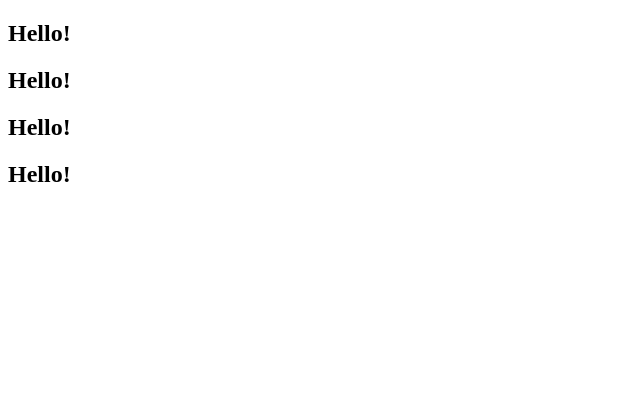
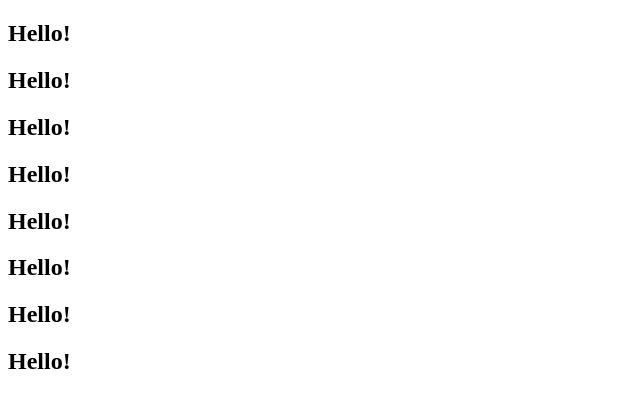
Before and after one commit to equrbanov7/b3, a plain HTML site: page index.html in a window 1280 px wide. Shown: the whole page, without its empty margins (0-640 px from the left). Drawn offline with Linux system fonts and the light colour scheme.

Commit message:
Branch Commit1

```diff
--- a/index.html
+++ b/index.html
@@ -10,5 +10,9 @@
     <h2>Hello!</h2>
     <h2>Hello!</h2>
     <h2>Hello!</h2>
+    <h2>Hello!</h2>
+    <h2>Hello!</h2>
+    <h2>Hello!</h2>
+    <h2>Hello!</h2>
 </body>
 </html>
```
